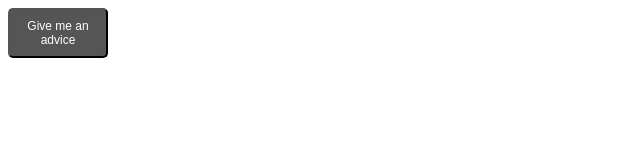
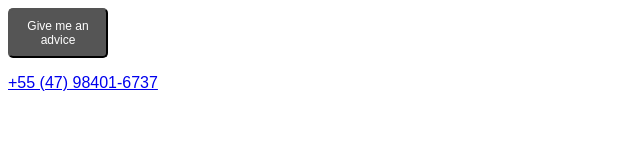
Before and after one commit to rafaelmatsumoto/great-advisor, a plain HTML site: page index.html in a window 1280 px wide. Shown: the whole page, without its empty margins (0-640 px from the left). Drawn offline with Linux system fonts and the light colour scheme.

Commit message:
Update index.html

```diff
--- a/index.html
+++ b/index.html
@@ -29,6 +29,8 @@
     <button type="button" class="btn" name="button" id="search"> Give me an advice </button>
     <p id="quote"></p>
 
+    <p><a href="tel:5547984016737" rel="nofollow">+55 (47) 98401-6737 </a></p>
+
   <script type="text/javascript">
 
     document.getElementById('search').addEventListener("click", async () => {
```
